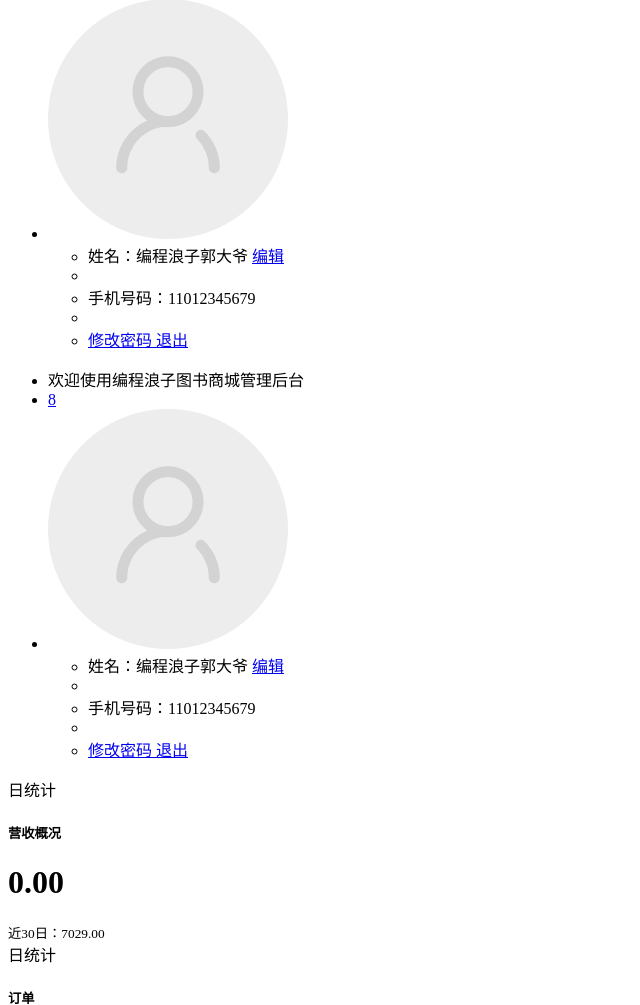
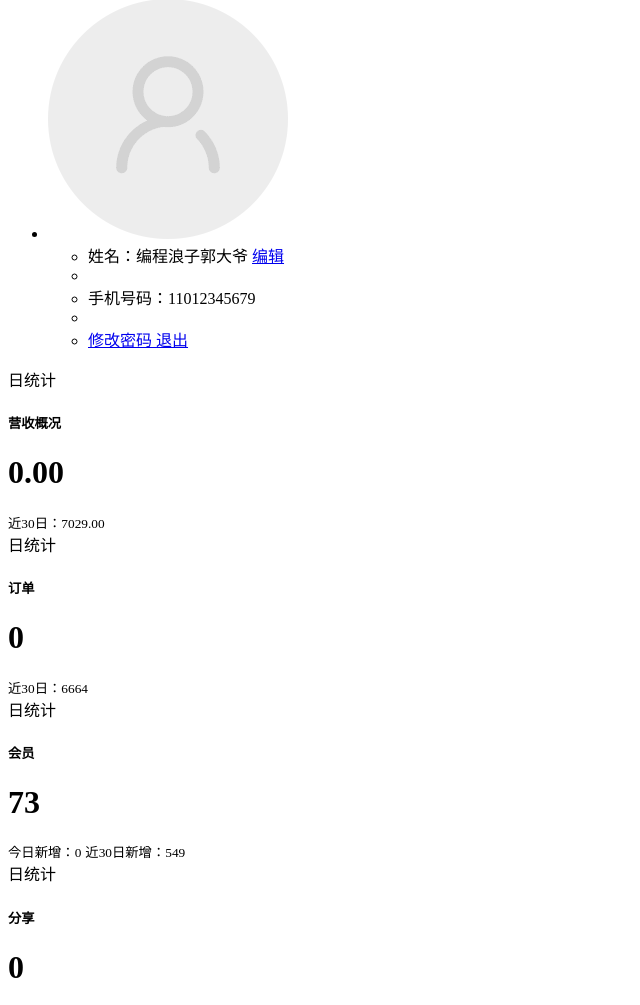
Before and after one commit to menglikaibin/wechat-shop, a PHP site: template modules/web/views/dashboard/index.php in a window 1280 px wide. Shown: the part 463-1468 px from the top of the page, without its empty margins (0-640 px from the left). Run offline with PHP 8.4, Linux system fonts and the light colour scheme; the template is opened without the code that fills it, so the values that code supplies are empty.

Commit message:
数据写活

```diff
--- a/common/services/ConstantMapService.php
+++ b/common/services/ConstantMapService.php
@@ -11,6 +11,8 @@
 
 class ConstantMapService
 {
+    public static $status_default = -1;
+
     public static $status_mapping=[
         1 => '正常',
         0 => '已删除'
--- a/modules/web/views/dashboard/index.php
+++ b/modules/web/views/dashboard/index.php
@@ -1,58 +1,4 @@
-<div class="row border-bottom">
-    <nav class="navbar navbar-static-top" role="navigation" style="margin-bottom: 0">
-        <div class="navbar-header">
-            <a class="navbar-minimalize minimalize-styl-2 btn btn-primary " href="javascript:void(0);"><i
-                        class="fa fa-bars"></i> </a>
 
-        </div>
-        <ul class="nav navbar-top-links navbar-right">
-            <li>
-						<span class="m-r-sm text-muted welcome-message">
-                            欢迎使用编程浪子图书商城管理后台
-                        </span>
-            </li>
-            <li class="hidden">
-                <a class="count-info" href="javascript:void(0);">
-                    <i class="fa fa-bell"></i>
-                    <span class="label label-primary">8</span>
-                </a>
-            </li>
-
-
-            <li class="dropdown user_info">
-                <a class="dropdown-toggle" data-toggle="dropdown" href="javascript:void(0);">
-                    <img alt="image" class="img-circle" src="/images/web/avatar.png"/>
-                </a>
-                <ul class="dropdown-menu dropdown-messages">
-                    <li>
-                        <div class="dropdown-messages-box">
-                            姓名：编程浪子郭大爷 <a href="/web/user/edit" class="pull-right">编辑</a>
-                        </div>
-                    </li>
-                    <li class="divider"></li>
-                    <li>
-                        <div class="dropdown-messages-box">
-                            手机号码：11012345679
-                        </div>
-                    </li>
-                    <li class="divider"></li>
-                    <li>
-                        <div class="link-block text-center">
-                            <a class="pull-left" href="/web/user/reset-pwd">
-                                <i class="fa fa-lock"></i> 修改密码
-                            </a>
-                            <a class="pull-right" href="/web/user/logout">
-                                <i class="fa fa-sign-out"></i> 退出
-                            </a>
-                        </div>
-                    </li>
-                </ul>
-            </li>
-
-        </ul>
-
-    </nav>
-</div>
 <div class="wrapper wrapper-content">
     <div class="row">
         <div class="col-lg-3">
```
Also changed, not shown: modules/web/controllers/AccountController.php (+23 -2 lines), modules/web/views/account/index.php (+9 -4 lines), web/js/web/account/index.js (added, +15 -0 lines).
